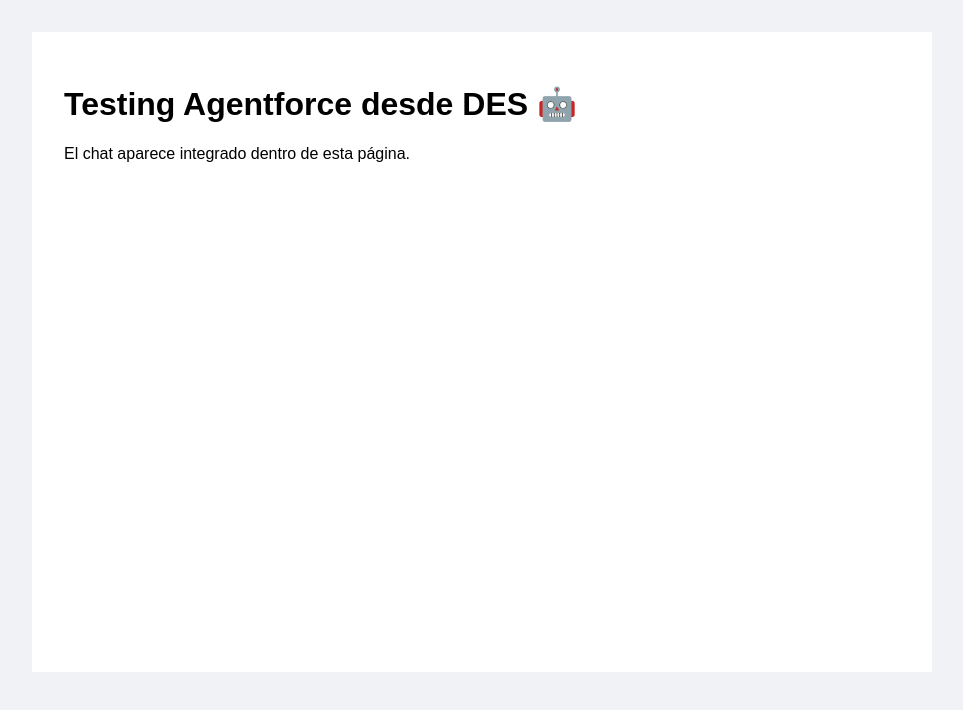
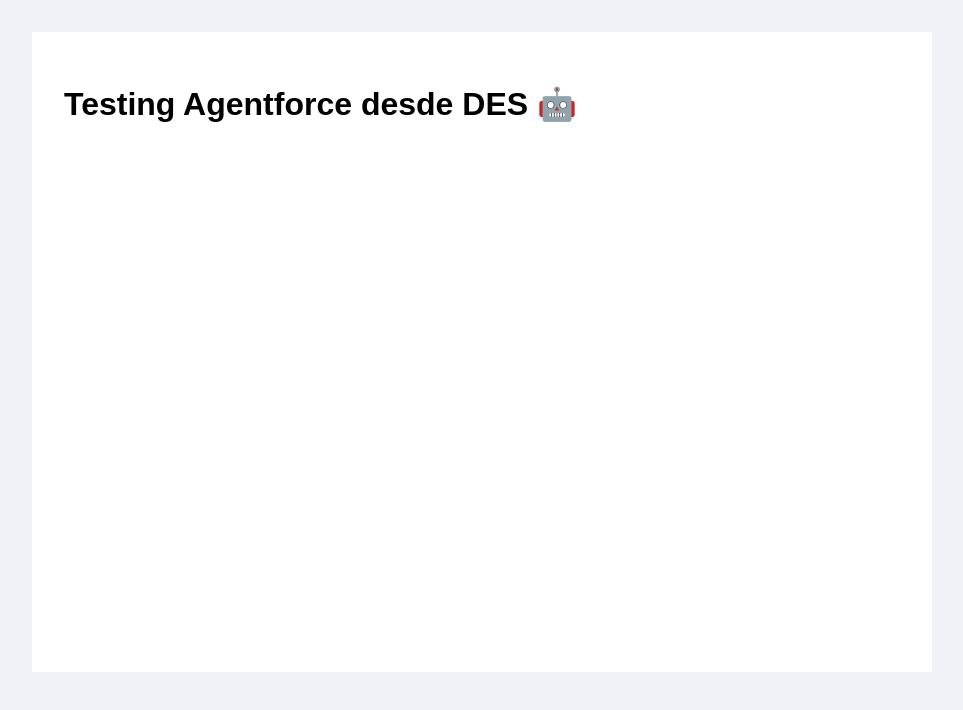
Before and after one commit to danromlop/agentforceStylesTest, a plain HTML site: page devEng.html in a window 1280 px wide. Shown: the whole page, without its empty margins (158-1121 px from the left). Drawn offline with nearby package versions, Linux system fonts and the light colour scheme.

Commit message:
Update devEng.html

```diff
--- a/devEng.html
+++ b/devEng.html
@@ -34,9 +34,6 @@
 <body>
   <div class="card">
     <h1>Testing Agentforce desde DES 🤖</h1>
-    <p>El chat aparece integrado dentro de esta página.</p>
-
-    <!-- Contenedor obligatorio para el modo inline -->
     <div id="embedded-messaging"></div>
   </div>
 
```
